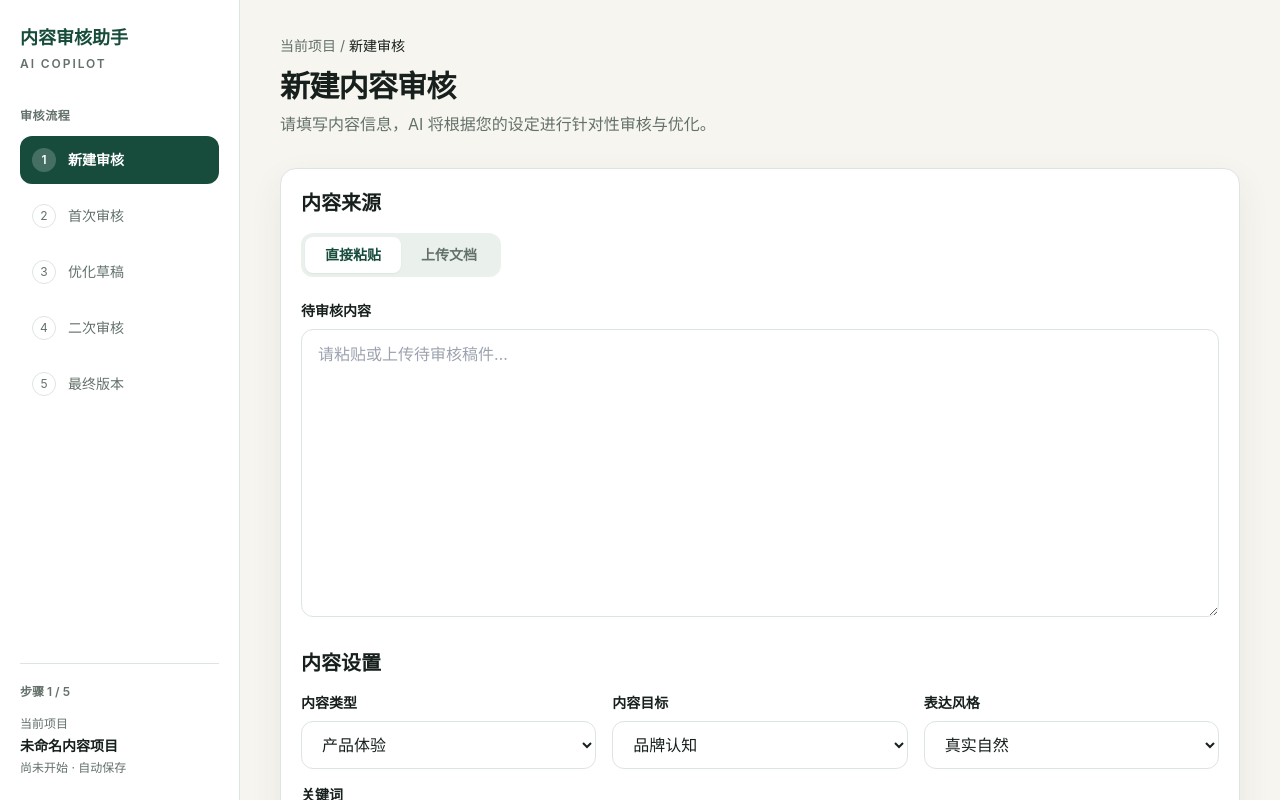
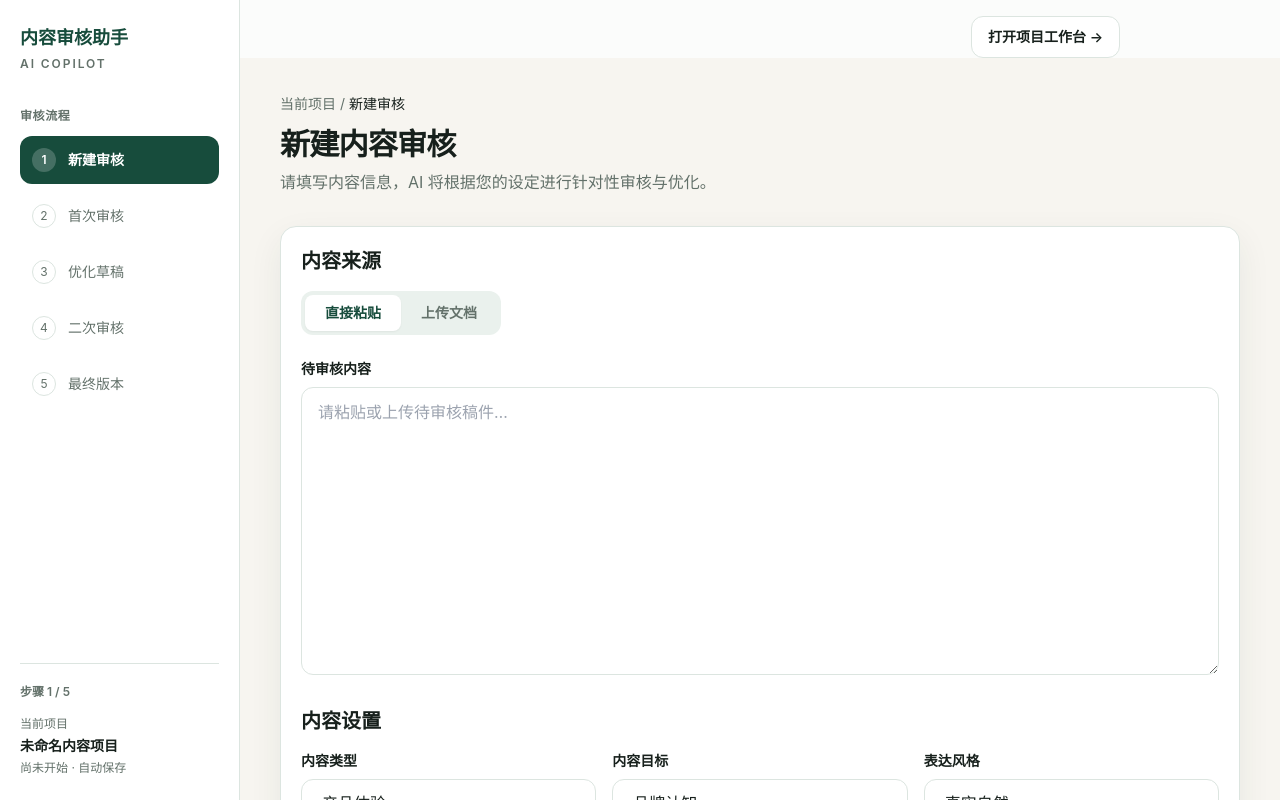
Before and after one commit to ychen393/Content-Review-Copilot, a React (Vite) app in the folder frontend/: page / in a window 1280 px wide. Shown: the top 800 px of the page. Built offline with nearby package versions, Linux system fonts and the light colour scheme.

Commit message:
M2.1: link project workspace from existing review application

```diff
--- a/frontend/src/App.tsx
+++ b/frontend/src/App.tsx
@@ -1,16 +1,18 @@
 import React,{useEffect,useMemo,useState} from 'react'
+import Workspace from './Workspace'
 import {api} from './api'; import {ErrorPanel,IssueCard,Loading,Steps,SummaryCards} from './components'; import type {Decision,Session} from './types'
 
 const loadingText:Record<string,string>={REVIEWING:'正在进行首次审核…',GENERATING_OPTIMIZED_DRAFT:'正在根据已采纳建议优化稿件…',SECOND_REVIEWING:'正在进行二次审核…',GENERATING_FINAL:'正在生成终稿…'}
 const initial={original_text:'',source_filename:'',content_type:'生活方式',sub_direction:'产品体验',content_goal:'品牌认知',writing_style:'真实自然',keyword:'',brand:'',product:'',target_persona:'',rewrite_intensity:'standard',content_language:'auto',images:[] as string[]}
 
-export default function App(){const [session,setSession]=useState<Session|null>(null),[form,setForm]=useState(initial),[busy,setBusy]=useState(''),[error,setError]=useState(''),[page,setPage]=useState<'new'|'history'>('new'),[history,setHistory]=useState<Session[]>([])
+export default function App(){const [session,setSession]=useState<Session|null>(null),[form,setForm]=useState(initial),[busy,setBusy]=useState(''),[error,setError]=useState(''),[page,setPage]=useState<'new'|'history'|'workspace'>('new'),[history,setHistory]=useState<Session[]>([])
  const step=useMemo(()=>!session?0:session.state.includes('FIRST')||session.state==='WAITING_FOR_FIRST_DECISIONS'?1:session.state==='OPTIMIZED_DRAFT_READY'?2:session.state.includes('SECOND')||session.state==='WAITING_FOR_SECOND_DECISIONS'?3:session.state==='READY_TO_DELIVER'?4:0,[session])
  const run=async(label:string,fn:()=>Promise<Session>)=>{setBusy(label);setError('');try{setSession(await fn())}catch(e){setError(e instanceof Error?e.message:'处理失败')}finally{setBusy('')}}
  const create=()=>run('正在进行首次审核…',async()=>{const created=await api.create(form);return api.action(created.id,'first-review')})
  const decide=async(stage:'first'|'second',id:string,d:Decision)=>{if(!session)return;const list=stage==='first'?session.firstReview:session.secondReview;const decisions=Object.fromEntries(list.filter(x=>x.decision).map(x=>[x.id,x.decision])) as Record<string,Decision>;decisions[id]=d;await run('正在保存审核决定…',()=>api.decisions(session.id,stage,decisions))}
  useEffect(()=>{if(page==='history')api.list().then(setHistory)},[page])
- if(page==='new'&&!session)return <F01Shell projectName={form.source_filename||'未命名内容项目'} onHistory={()=>setPage('history')}><main className="mx-auto max-w-5xl px-8 py-9">{busy&&<Loading text={busy}/>} {error&&<ErrorPanel message={error} retry={()=>setError('')}/>}<NewReview form={form} setForm={setForm} create={create}/></main></F01Shell>
+ if(page==='workspace')return <Workspace onLegacyReview={()=>{setPage('new');setSession(null)}}/>
+ if(page==='new'&&!session)return <><div className="mx-auto max-w-5xl px-8 pt-4 flex justify-end"><button className="btn-secondary" onClick={()=>setPage('workspace')}>打开项目工作台 →</button></div><F01Shell projectName={form.source_filename||'未命名内容项目'} onHistory={()=>setPage('history')}><main className="mx-auto max-w-5xl px-8 py-9">{busy&&<Loading text={busy}/>} {error&&<ErrorPanel message={error} retry={()=>setError('')}/>}<NewReview form={form} setForm={setForm} create={create}/></main></F01Shell></>
  return <div className="min-h-screen"><header className="border-b border-line bg-white"><div className="mx-auto flex max-w-7xl items-center justify-between px-6 py-4"><button className="text-lg font-bold" onClick={()=>{setPage('new');setSession(null)}}>内容审稿助手</button><button className="btn-secondary" onClick={()=>setPage(page==='history'?'new':'history')}>{page==='history'?'返回审核':'历史记录'}</button></div></header><main className="mx-auto max-w-7xl px-6 py-10">{page==='history'?<History rows={history} open={id=>api.get(id).then(s=>{setSession(s);setPage('new')})}/>:<>{session&&<Steps step={step}/>} {busy&&<Loading text={busy}/>} {error&&<ErrorPanel message={error} retry={()=>setError('')}/>} {session&&<SessionView session={session} step={step} run={run} decide={decide} setSession={setSession}/>}</>}</main></div>}
 
 function F01Shell({projectName,onHistory,children}:{projectName:string;onHistory:()=>void;children:React.ReactNode}){const steps=['新建审核','首次审核','优化草稿','二次审核','最终版本'];return <div className="min-h-screen bg-[#f7f5f0] pl-60"><aside className="fixed inset-y-0 left-0 flex w-60 flex-col border-r border-line bg-white px-5 py-6"><div><p className="text-lg font-bold text-forest">内容审核助手</p><p className="mt-1 text-xs font-semibold uppercase tracking-[.16em] text-muted">AI Copilot</p></div><div className="mt-9"><p className="mb-3 text-xs font-bold tracking-wider text-muted">审核流程</p><ol className="space-y-2">{steps.map((name,index)=><li key={name} className={`flex items-center gap-3 rounded-xl px-3 py-3 text-sm ${index===0?'bg-forest font-semibold text-white':'text-muted'}`}><span className={`grid h-6 w-6 place-items-center rounded-full text-xs ${index===0?'bg-white/20':'border border-line bg-white'}`}>{index+1}</span>{name}</li>)}</ol></div><div className="mt-auto border-t border-line pt-5"><p className="text-xs font-semibold text-muted">步骤 1 / 5</p><button className="mt-4 w-full text-left" onClick={onHistory}><p className="text-xs text-muted">当前项目</p><p className="mt-1 truncate text-sm font-semibold">{projectName}</p><p className="mt-1 text-xs text-muted">尚未开始 · 自动保存</p></button></div></aside>{children}</div>}
```
